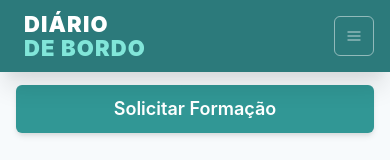
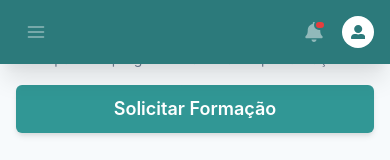
Before and after one commit to pedrokusssy/diario-bordo-frontend, a React (Vite) app: page /formacao in a window 390 px wide. Shown: the top 160 px of the page. Built offline with nearby package versions, Linux system fonts and the light colour scheme; no server answers; sample sign-in values are in the browser's storage.

Commit message:
feature (new front version 2) new mobile navbar

```diff
--- a/src/components/NavBar.jsx
+++ b/src/components/NavBar.jsx
@@ -5,19 +5,31 @@ import {
   Link as ChakraLink,
   IconButton,
   useDisclosure,
-  Collapse,
-  Button,
   Text,
-  Divider,
   Tooltip,
+  HStack,
+  Badge,
+  Menu,
+  MenuButton,
+  MenuList,
+  MenuItem,
+  MenuDivider,
+  Avatar,
+  Drawer,
+  DrawerBody,
+  DrawerHeader,
+  DrawerOverlay,
+  DrawerContent,
+  DrawerCloseButton,
 } from "@chakra-ui/react";
 import { Link as ReactRouterLink, useNavigate } from "react-router-dom";
-import { HamburgerIcon, CloseIcon, ChevronLeftIcon, ChevronRightIcon } from "@chakra-ui/icons";
-import { FaSignOutAlt, FaBook, FaGraduationCap, FaUserAlt } from "react-icons/fa";
+import { HamburgerIcon, ChevronLeftIcon, ChevronRightIcon } from "@chakra-ui/icons";
+import { FaBook, FaGraduationCap, FaBell, FaUserAlt, FaSignOutAlt } from "react-icons/fa";
 import { useState } from "react";
 
 function Navbar() {
-  const { isOpen, onToggle } = useDisclosure();
+  // Agora usamos onOpen e onClose para a Gaveta (Drawer)
+  const { isOpen, onOpen, onClose } = useDisclosure();
   const [isCollapsed, setIsCollapsed] = useState(false);
   const navigate = useNavigate();
 
@@ -28,6 +40,8 @@ function Navbar() {
   };
 
   return (
+    <>
+      {/* BARRA PRINCIPAL */}
       <Box
         bg="teal.600"
         color="white"
@@ -39,7 +53,6 @@ function Navbar() {
         w={{ base: "100%", md: isCollapsed ? "80px" : "240px" }}
         h={{ base: "auto", md: "100vh" }}
         transition="all 0.3s cubic-bezier(0.4, 0, 0.2, 1)"
-      // Removido o overflow="hidden" para permitir que o botão "pílula" na borda apareça
       >
         <Flex
           direction={{ base: "row", md: "column" }}
@@ -50,13 +63,24 @@ function Navbar() {
           justify={{ base: "space-between", md: "flex-start" }}
           position="relative"
         >
-        {/* BOTÃO RECOLHER/EXPANDIR - Estilo "Pílula" na borda direita */}
+
+          {/* --- MOBILE: BOTÃO HAMBÚRGUER --- */}
+          <IconButton
+            display={{ base: "flex", md: "none" }}
+            onClick={onOpen} // Abre a gaveta
+            icon={<HamburgerIcon />}
+            variant="ghost"
+            colorScheme="whiteAlpha"
+            fontSize="20px"
+            aria-label="Abrir Menu"
+          />
+
+          {/* BOTÃO RECOLHER/EXPANDIR (Apenas PC) */}
           <IconButton
             display={{ base: "none", md: "flex" }}
             icon={isCollapsed ? <ChevronRightIcon /> : <ChevronLeftIcon />}
             size="xs"
             position="absolute"
-          // Posiciona exatamente na linha divisória da sidebar
             right="-12px"
             top="32px"
             borderRadius="full"
@@ -71,8 +95,9 @@ function Navbar() {
             zIndex={1200}
           />
 
-        {/* LOGO - Duas cores e quebra de linha */}
+          {/* LOGO (Escondido no Mobile, Visível no PC) */}
           <Box
+            display={{ base: "none", md: "block" }}
             fontWeight="900"
             lineHeight="1.1"
             textAlign={isCollapsed ? "center" : "left"}
@@ -96,70 +121,101 @@ function Navbar() {
             spacing={2}
             align={isCollapsed ? "center" : "stretch"}
             flex="1"
-          overflow="hidden" // Garante que o texto dos links não saia da barra ao encolher
+            overflow="hidden"
           >
             <NavLink to="/diarios" icon={<FaBook />} isCollapsed={isCollapsed}>Diários</NavLink>
             <NavLink to="/formacao" icon={<FaGraduationCap />} isCollapsed={isCollapsed}>Formação</NavLink>
-          <NavLink to="/minha-conta" icon={<FaUserAlt />} isCollapsed={isCollapsed}>Minha Conta</NavLink>
+          </VStack>
 
-          <Box flex="1" />
+          {/* --- MOBILE: NOTIFICAÇÕES E AVATAR --- */}
+          <HStack display={{ base: "flex", md: "none" }} spacing={2}>
 
-          <Divider borderColor="teal.500" opacity={0.3} />
-
-          <Tooltip label="Sair" isDisabled={!isCollapsed} placement="right">
-            <Button
-              leftIcon={<FaSignOutAlt />}
+            {/* Sino Notificações */}
+            <Box position="relative">
+              <IconButton
+                icon={<FaBell />}
                 variant="ghost"
                 colorScheme="whiteAlpha"
-              justifyContent={isCollapsed ? "center" : "flex-start"}
-              onClick={handleLogout}
-              px={isCollapsed ? 0 : 4}
-              _hover={{ bg: "red.500", color: "white" }}
-              fontWeight="light" // Fonte Light também no botão de sair
-            >
-              {!isCollapsed && "Sair"}
-            </Button>
-          </Tooltip>
+                fontSize="20px"
+                borderRadius="full"
+                aria-label="Notificações"
+              />
+              <Badge
+                position="absolute"
+                top="8px"
+                right="8px"
+                bg="red.500"
+                boxSize="10px"
+                borderRadius="full"
+                border="2px solid"
+                borderColor="teal.600"
+              />
+            </Box>
+
+            {/* Menu Utilizador (Avatar) */}
+            <Menu>
+              <MenuButton borderRadius="full">
+                <Avatar
+                  size="sm"
+                  bg="white"
+                  color="teal.600"
+                  icon={<FaUserAlt fontSize="0.9rem" />}
+                />
+              </MenuButton>
+              <MenuList shadow="xl" border="none" borderRadius="xl" color="gray.800">
+                <MenuItem icon={<FaUserAlt />} onClick={() => navigate("/minha-conta")} fontWeight="medium">
+                  Minha Conta
+                </MenuItem>
+                <MenuDivider />
+                <MenuItem icon={<FaSignOutAlt />} color="red.500" onClick={handleLogout} fontWeight="medium">
+                  Terminar Sessão
+                </MenuItem>
+              </MenuList>
+            </Menu>
+          </HStack>
+        </Flex>
+      </Box>
+
+      {/* --- MENU MOBILE (DRAWER - DESLIZA DA ESQUERDA) --- */}
+      <Drawer placement="left" onClose={onClose} isOpen={isOpen}>
+        <DrawerOverlay />
+        <DrawerContent bg="teal.700" color="white">
+          <DrawerCloseButton mt={1} />
+
+          <DrawerHeader borderBottomWidth="1px" borderColor="teal.600" pt={5}>
+            <Box fontSize="20px" fontWeight="900" letterSpacing="wider">
+              <Text display="inline">DIÁRIO </Text>
+              <Text display="inline" color="teal.200">DE BORDO</Text>
+            </Box>
+          </DrawerHeader>
+
+          <DrawerBody pt={6}>
+            <VStack spacing={3} align="stretch">
+              {/* Passamos o onClose para fechar a gaveta quando se clica num link! */}
+              <NavLink to="/diarios" icon={<FaBook />} onClick={onClose}>Diários</NavLink>
+              <NavLink to="/formacao" icon={<FaGraduationCap />} onClick={onClose}>Formação</NavLink>
             </VStack>
-
-        {/* HAMBÚRGUER MOBILE */}
-        <IconButton
-          display={{ base: "flex", md: "none" }}
-          onClick={onToggle}
-          icon={isOpen ? <CloseIcon /> : <HamburgerIcon />}
-          variant="outline"
-          colorScheme="whiteAlpha"
-        />
-      </Flex>
-
-      {/* MENU MOBILE */}
-      <Collapse in={isOpen} animateOpacity>
-        <VStack bg="teal.700" p={4} display={{ md: "none" }} spacing={3} align="stretch">
-          <NavLink to="/diarios" icon={<FaBook />}>Diários</NavLink>
-          <NavLink to="/formacao" icon={<FaGraduationCap />}>Formação</NavLink>
-          <NavLink to="/minha-conta" icon={<FaUserAlt />}>Minha Conta</NavLink>
-          <Button colorScheme="red" onClick={handleLogout} leftIcon={<FaSignOutAlt />}>
-            Sair
-          </Button>
-        </VStack>
-      </Collapse>
-    </Box>
+          </DrawerBody>
+        </DrawerContent>
+      </Drawer>
+    </>
   );
 }
 
-function NavLink({ to, children, icon, isCollapsed }) {
+// Atualizamos o NavLink para aceitar a função onClick
+function NavLink({ to, children, icon, isCollapsed, onClick }) {
   return (
     <Tooltip label={children} isDisabled={!isCollapsed} placement="right">
       <ChakraLink
         as={ReactRouterLink}
         to={to}
+        onClick={onClick} // Fecha o menu mobile ao clicar
         p={3}
         borderRadius="lg"
         display="flex"
         alignItems="center"
         justifyContent={isCollapsed ? "center" : "flex-start"}
         transition="all 0.2s"
-        // ALTERAÇÃO: Texto em Light para um visual mais limpo
         fontWeight="light"
         _activeLink={{ bg: "teal.500", textDecoration: "none" }}
         _hover={{ textDecoration: "none", bg: "teal.500" }}
```
Lines whose indentation alone changed are shown as unchanged.
